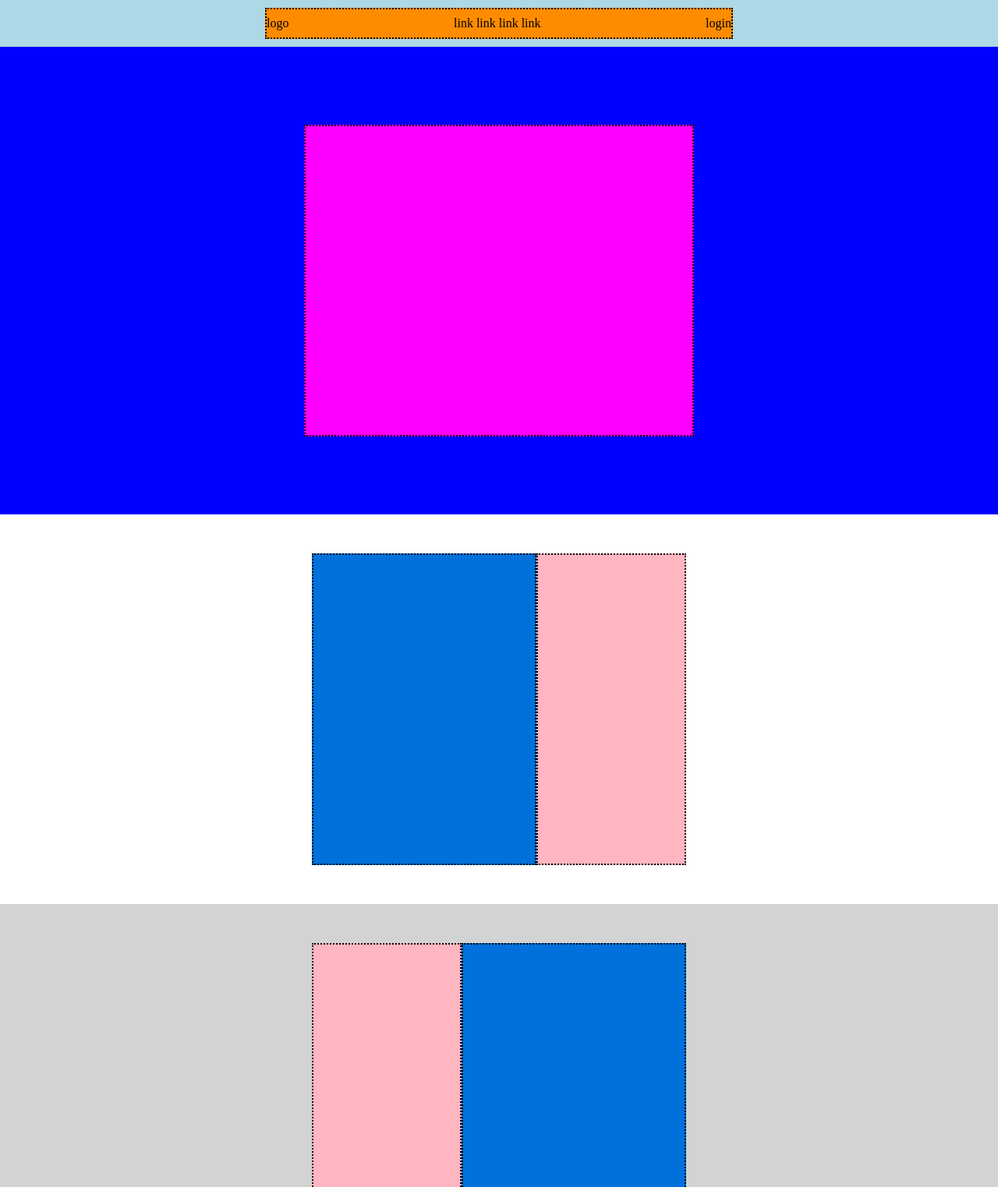
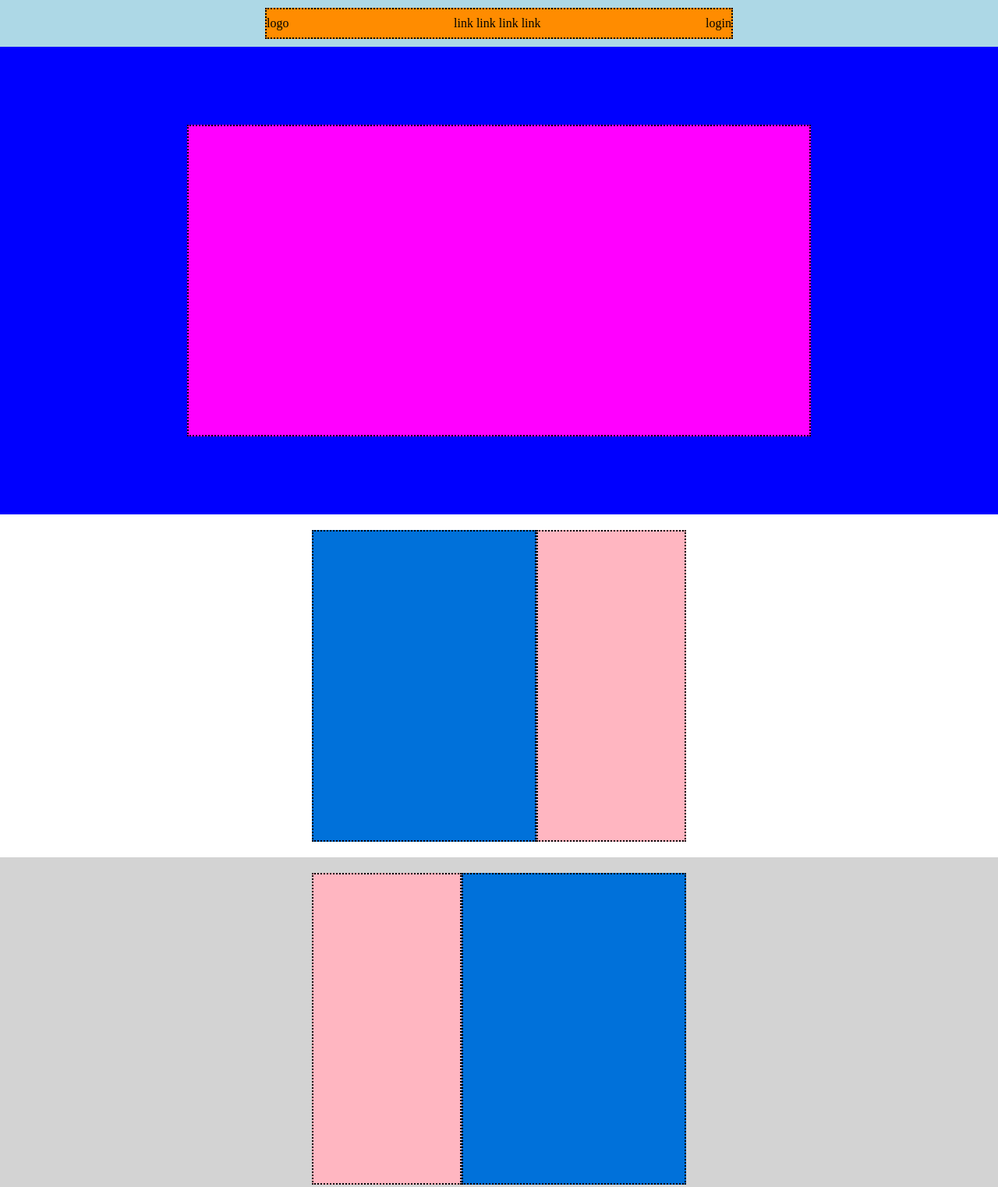
Before and after one commit to ilariamotta/htmlcss-struttura-discord, a plain HTML site: page index.html in a window 1280 px wide. Shown: the top 1523 px of the page at 78% size. Drawn offline with Linux system fonts and the light colour scheme.

Commit message:
fix: correzione main

```diff
--- a/css/style.css
+++ b/css/style.css
@@ -37,13 +37,11 @@ body {
 
 .flex-container-2 {
     background-color: rgb(255, 255, 255);
+        background-color: rgb(255, 255, 255);
     display: flex;
     flex-direction: row;
     justify-content: center;
-    align-items: center;
-    max-height: 500px;
-    max-width: auto;
-    padding: 200px 400px;
+    padding: 20px 400px;
 
 }
 
@@ -95,7 +93,7 @@ background-color: darkcyan;
     background-color: #424242;
     display: flex;
     justify-content: center;
-    height: 100px;
+    height: 200px;
     padding: 20px;
  }
 .aqua-container {
@@ -104,7 +102,7 @@ background-color: darkcyan;
   justify-content: space-between;
   align-content: center;
   align-items: center;
-  width: 800px;
+  width: 1200px;
   height: 40px;
 }
 
@@ -147,25 +145,30 @@ li {
 } */
 
 
-.contenuto-1 {
+.content-1 {
     background-color: fuchsia;
-    min-width: 500px;
-    min-height: 400px;
+    width: 800px;
+    height: 400px;
     display: flex;
     border: dotted 2px black;
 }
 
 .content-2 {
 display: flex;
-width: auto;
+/* width: auto;
 height: 400px;
-width: 60%;
+width: 60%; */
+flex-basis: 60%;
+/* min-width: 300px; */
+height:400 px;
 border: 2px black dotted;
 }
 
 .content-3 {
 display: flex;
-width: 40%;
+/* width: 40%; */
+flex-basis: 40%;
+/* min-width: 200px; */
 height: 400px;
 border: 2px black dotted;
 }
--- a/index.html
+++ b/index.html
@@ -9,7 +9,7 @@
 <body>
     <!-- header -->
     <header><div class="header-container">
-        <span class>logo</span>
+        <span class=>logo</span>
     <ul>
     <li>link</li>
     <li>link</li>
@@ -23,7 +23,7 @@
     <!-- main -->
     <main>
         <div class="flex-container-1">
-        <div class="contenuto-1"></div>
+        <div class="content-1"></div>
     </div>
     <div class="flex-container-2">
         <div class="content-2 bg-blue"></div><div class="content-3 bg-pink"></div>
```
